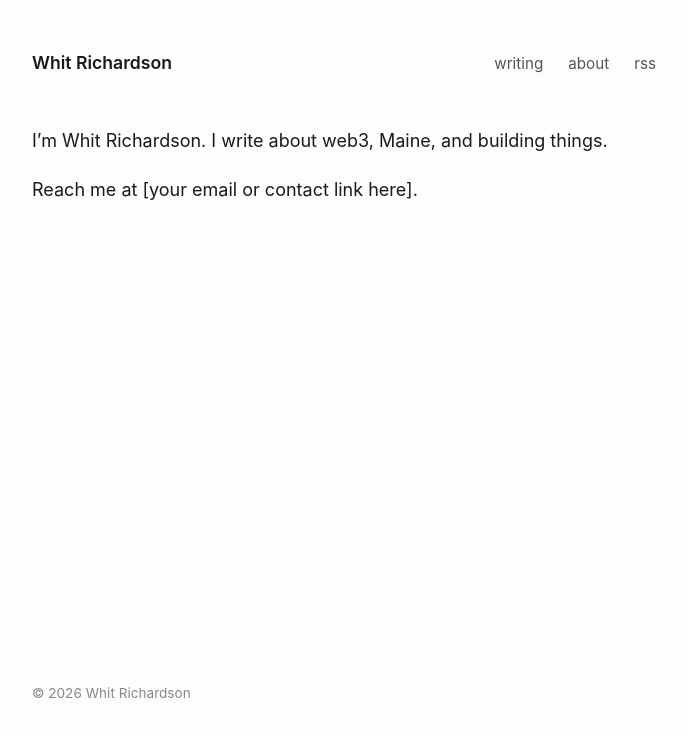
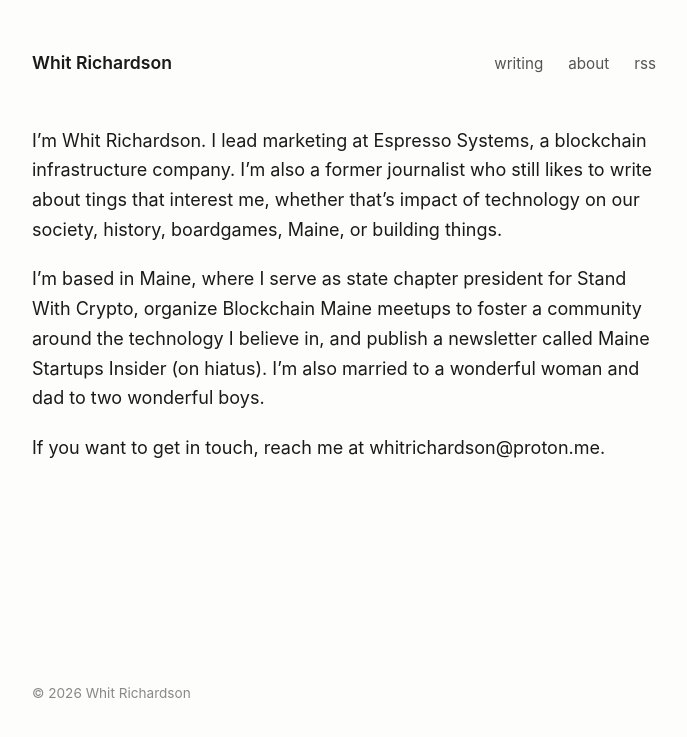
Before and after one commit to crypto-machia/crypto-machia.github.io, a Jekyll site: the page built from about.md, in a window 1280 px wide. Shown: the top 737 px of the page, without its empty margins (296-983 px from the left). Built offline with Jekyll 4.4.1, drawn with Linux system fonts in a browser that asks for light colours.

Commit message:
revised about page

```diff
--- a/about.md
+++ b/about.md
@@ -4,6 +4,8 @@ title: About
 permalink: /about/
 ---
 
-I'm Whit Richardson. I write about web3, Maine, and building things.
+I'm Whit Richardson. I lead marketing at Espresso Systems, a blockchain infrastructure company. I'm also a former journalist who still likes to write about tings that interest me, whether that's impact of technology on our society, history, boardgames, Maine, or building things.
 
-Reach me at [your email or contact link here].
+I'm based in Maine, where I serve as state chapter president for Stand With Crypto, organize Blockchain Maine meetups to foster a community around the technology I believe in, and publish a newsletter called Maine Startups Insider (on hiatus). I'm also married to a wonderful woman and dad to two wonderful boys.
+
+If you want to get in touch, reach me at whitrichardson@proton.me.
```
